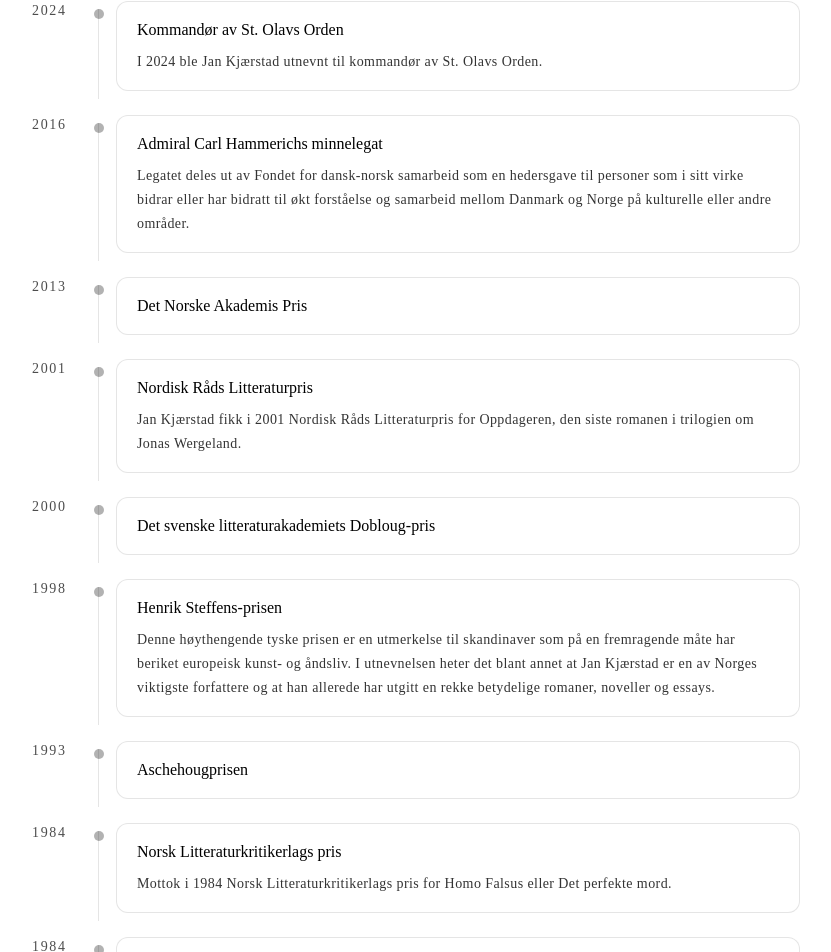
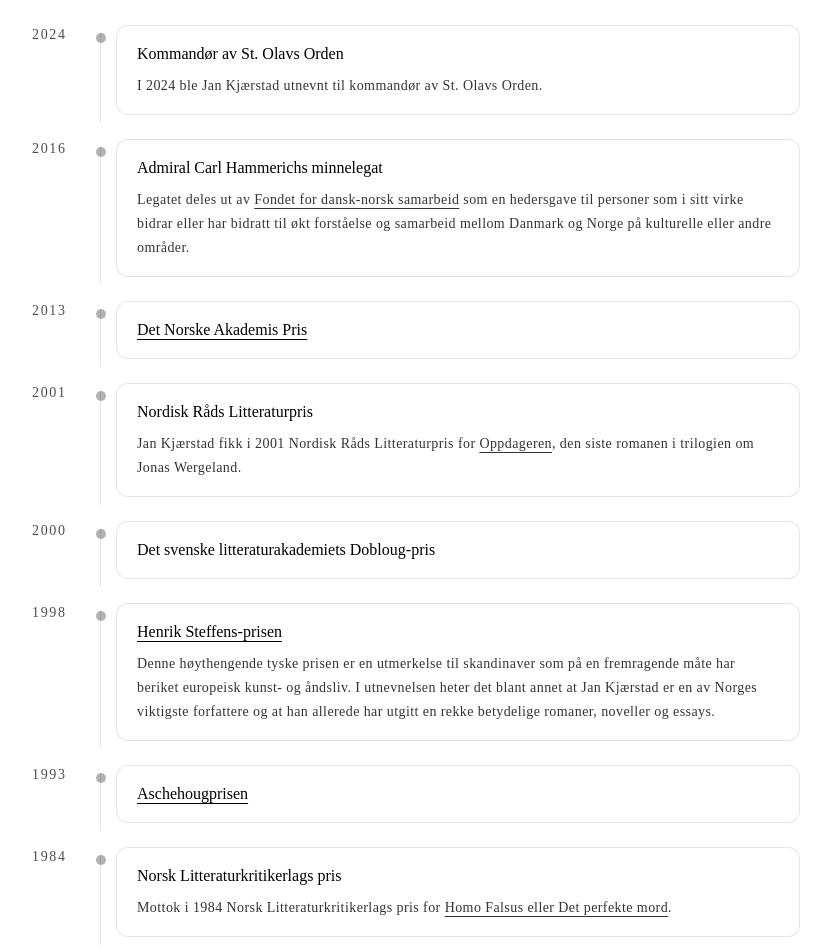
Before and after one commit to alvakleiner/JanKjaer, a React (Vite) app: page /biografi in a window 1280 px wide. Shown: the part 2342-3294 px from the top of the page, without its empty margins (224-1055 px from the left). Built offline with nearby package versions, Linux system fonts and the light colour scheme.

Commit message:
finish biography + fix spacing in header for smaller screens

```diff
--- a/src/components/AwardsTimeline.tsx
+++ b/src/components/AwardsTimeline.tsx
@@ -1,7 +1,9 @@
+import React from "react"
+
 type AwardItem = {
   year: string
-  title: string
-  description?: string
+  title: React.ReactNode
+  description?: React.ReactNode
 }
 
 export default function AwardsTimeline({
@@ -19,16 +21,18 @@ export default function AwardsTimeline({
             </div>
 
             <div className="relative flex-1">
-              <div className="absolute left-[-18px] top-2 h-full w-px bg-black/10" />
-              <div className="absolute left-[-22px] top-2 h-2.5 w-2.5 rounded-full bg-black/30" />
+              <div className="absolute -left-4 top-2 h-full w-px bg-black/10" />
+              <div className="absolute -left-5 top-2 h-2.5 w-2.5 rounded-full bg-black/30" />
 
               <div className="rounded-xl border border-black/10 bg-white px-5 py-4">
-                <div className="font-['Lora',serif] text-black">{a.title}</div>
+                <div className="font-['Lora',serif] text-black">
+                  {a.title}
+                </div>
 
                 {a.description && (
-                  <p className="mt-2 text-sm leading-6 tracking-[0.03em] text-black/80 font-['Lora',serif]">
+                  <div className="mt-2 text-sm leading-6 tracking-[0.03em] text-black/80 font-['Lora',serif]">
                     {a.description}
-                  </p>
+                  </div>
                 )}
               </div>
             </div>
--- a/src/components/Header.tsx
+++ b/src/components/Header.tsx
@@ -37,7 +37,7 @@ function Header() {
 
   return (
     <header className="bg-white pt-2 md:pb-8">
-      <div className="flex justify-between p-4 pb-8 md:pb-0">
+      <div className="flex justify-between p-4 pb-5 md:pb-0">
         <div className="flex-1 lg:px-4 md:px-4 py-2">
           <button
             aria-label="Menu"
--- a/src/content/biografi/ImageSlider.tsx
+++ b/src/content/biografi/ImageSlider.tsx
@@ -53,7 +53,7 @@ function ImageSlider() {
   }
 
 return (
-  <div className="mt-16 mb-10 max-w-4xl mx-auto">
+  <div className="mt-12 sm:mt-16 mb-10 max-w-4xl mx-auto">
     {/* Wrapper som gir plass til piler utenfor bildet */}
     <div className="relative px-10 sm:px-12 lg:px-14">
       {/* Selve “rammen” for bildet */}
@@ -111,10 +111,11 @@ return (
     {/* Bildetekst */}
     <p
       className="
-        mt-8
+        mt-6
+        sm:mt-8
         text-center
         text-[12px]
-        md:text-sm
+        sm:text-sm
         italic
         tracking-[0.08em]
         font-['Playfair_Display_SC',serif]
--- a/src/pages/Biografi.tsx
+++ b/src/pages/Biografi.tsx
@@ -355,17 +355,40 @@ function Biografi() {
           year: "2016",
           title: "Admiral Carl Hammerichs minnelegat",
           description:
-            "Legatet deles ut av Fondet for dansk-norsk samarbeid som en hedersgave til personer som i sitt virke bidrar eller har bidratt til økt forståelse og samarbeid mellom Danmark og Norge på kulturelle eller andre områder.",
+            <>
+              Legatet deles ut av{" "}
+              <a
+                href="https://dansk-norsk.no/"
+                target="_blank"
+                rel="noreferrer"
+                className="underline underline-offset-4"
+              >
+                Fondet for dansk-norsk samarbeid
+              </a>{" "}
+              som en hedersgave til personer som i sitt virke bidrar eller har bidratt til økt forståelse og samarbeid mellom Danmark og Norge på kulturelle eller andre områder.
+            </>
         },
         {
           year: "2013",
-          title: "Det Norske Akademis Pris",
+          title:
+            <a
+              href="https://www.riksmalsforbundet.no/det-norske-akademis-pris/"
+              target="_blank"
+              rel="noreferrer"
+              className="underline underline-offset-4"
+            >
+              Det Norske Akademis Pris
+            </a>
         },
         {
           year: "2001",
           title: "Nordisk Råds Litteraturpris",
           description:
-            "Jan Kjærstad fikk i 2001 Nordisk Råds Litteraturpris for Oppdageren, den siste romanen i trilogien om Jonas Wergeland.",
+            <>
+              Jan Kjærstad fikk i 2001 Nordisk Råds Litteraturpris for {" "}
+              <BookLink href="/Bibliografi/oppdageren">Oppdageren</BookLink>
+              , den siste romanen i trilogien om Jonas Wergeland.
+            </>
         },
         {
           year: "2000",
@@ -373,23 +396,51 @@ function Biografi() {
         },
         {
           year: "1998",
-          title: "Henrik Steffens-prisen",
+          title:
+            <a
+              href="https://no.wikipedia.org/wiki/Henrik_Steffens-prisen"
+              target="_blank"
+              rel="noreferrer"
+              className="underline underline-offset-4"
+            >
+              Henrik Steffens-prisen
+            </a>,
           description:
             "Denne høythengende tyske prisen er en utmerkelse til skandinaver som på en fremragende måte har beriket europeisk kunst- og åndsliv. I utnevnelsen heter det blant annet at Jan Kjærstad er en av Norges viktigste forfattere og at han allerede har utgitt en rekke betydelige romaner, noveller og essays.",
         },
         {
           year: "1993",
-          title: "Aschehougprisen",
+          title:
+            <a
+              href="https://no.wikipedia.org/wiki/Aschehougprisen"
+              target="_blank"
+              rel="noreferrer"
+              className="underline underline-offset-4"
+            >
+              Aschehougprisen
+            </a>,
         },
         {
           year: "1984",
           title: "Norsk Litteraturkritikerlags pris",
           description:
-            "Mottok i 1984 Norsk Litteraturkritikerlags pris for Homo Falsus eller Det perfekte mord.",
+            <>
+              Mottok i 1984 Norsk Litteraturkritikerlags pris for {" "}
+              <BookLink href="/bibliografi/homo-falsus-eller-det-perfekte-mord">Homo Falsus eller Det perfekte mord</BookLink>
+              .
+            </>,
         },
         {
           year: "1984",
-          title: "Mads Wiel Nygaards legat",
+          title:
+            <a
+              href="https://no.wikipedia.org/wiki/Mads_Wiel_Nygaards_legat"
+              target="_blank"
+              rel="noreferrer"
+              className="underline underline-offset-4"
+            >
+              Mads Wiel Nygaards legat
+            </a>,
         },
       ],
       en: [
@@ -402,18 +453,48 @@ function Biografi() {
         {
           year: "2016",
           title: "Admiral Carl Hammerich Memorial Grant",
-          description:
-            "The grant is awarded by the Danish-Norwegian Cooperation Fund as an honorary gift to individuals who, through their work, contribute or have contributed to increased understanding and cooperation between Denmark and Norway in cultural or other fields.",
+          description: (
+            <>
+              The grant is awarded by{" "}
+              <a
+                href="https://dansk-norsk.no/"
+                target="_blank"
+                rel="noreferrer"
+                className="underline underline-offset-4"
+              >
+                the Danish–Norwegian Cooperation Fund
+              </a>{" "}
+              as an honorary gift to individuals who, through their work, contribute
+              or have contributed to increased understanding and cooperation between
+              Denmark and Norway in cultural or other fields.
+            </>
+          ),
         },
         {
           year: "2013",
-          title: "The Norwegian Academy Prize",
+          title: (
+            <a
+              href="https://www.riksmalsforbundet.no/det-norske-akademis-pris/"
+              target="_blank"
+              rel="noreferrer"
+              className="underline underline-offset-4"
+            >
+              The Norwegian Academy Prize
+            </a>
+          ),
         },
         {
           year: "2001",
-          title: "Nordic Council's Literature Prize",
-          description:
-            "In 2001, Jan Kjærstad received the Nordic Council's Literature Prize for The Discoverer, the final novel in the Jonas Wergeland trilogy.",
+          title: "Nordic Council’s Literature Prize",
+          description: (
+            <>
+              In 2001, Jan Kjærstad received the Nordic Council’s Literature Prize for{" "}
+              <BookLink href="/Bibliografi/oppdageren">
+                The Discoverer
+              </BookLink>
+              , the final novel in the Jonas Wergeland trilogy.
+            </>
+          ),
         },
         {
           year: "2000",
@@ -421,23 +502,57 @@ function Biografi() {
         },
         {
           year: "1998",
-          title: "Henrik Steffens Prize",
+          title: (
+            <a
+              href="https://no.wikipedia.org/wiki/Henrik_Steffens-prisen"
+              target="_blank"
+              rel="noreferrer"
+              className="underline underline-offset-4"
+            >
+              Henrik Steffens Prize
+            </a>
+          ),
           description:
             "A prestigious German prize awarded to Scandinavians who have made outstanding contributions to European arts and cultural life.",
         },
         {
           year: "1993",
-          title: "Aschehoug Prize",
+          title: (
+            <a
+              href="https://no.wikipedia.org/wiki/Aschehougprisen"
+              target="_blank"
+              rel="noreferrer"
+              className="underline underline-offset-4"
+            >
+              Aschehoug Prize
+            </a>
+          ),
         },
         {
           year: "1984",
-          title: "Norwegian Critics' Association Prize",
-          description:
-            "Received in 1984 for Homo Falsus, or The Perfect Murder.",
+          title: "Norwegian Critics’ Association Prize",
+          description: (
+            <>
+              Received in 1984 for{" "}
+              <BookLink href="/Bibliografi/homo-falsus-eller-det-perfekte-mord">
+                Homo Falsus, or The Perfect Murder
+              </BookLink>
+              .
+            </>
+          ),
         },
         {
           year: "1984",
-          title: "Mads Wiel Nygaards Grant",
+          title: (
+            <a
+              href="https://no.wikipedia.org/wiki/Mads_Wiel_Nygaards_legat"
+              target="_blank"
+              rel="noreferrer"
+              className="underline underline-offset-4"
+            >
+              Mads Wiel Nygaards Grant
+            </a>
+          ),
         },
       ],
     },
@@ -510,7 +625,7 @@ function Biografi() {
                 text-xl
                 tracking-[0.12em]
                 font-['Playfair_Display_SC',serif]
-                mt-16
+                mt-18
                 mb-6
               "
             >
@@ -547,7 +662,7 @@ function Biografi() {
                 text-xl
                 tracking-[0.12em]
                 font-['Playfair_Display_SC',serif]
-                mt-16
+                mt-18
                 mb-6
               "
             >
@@ -575,7 +690,7 @@ function Biografi() {
               text-xl
               tracking-[0.12em]
               font-['Playfair_Display_SC',serif]
-              mt-16
+              mt-18
               mb-6
             "
           >
```
